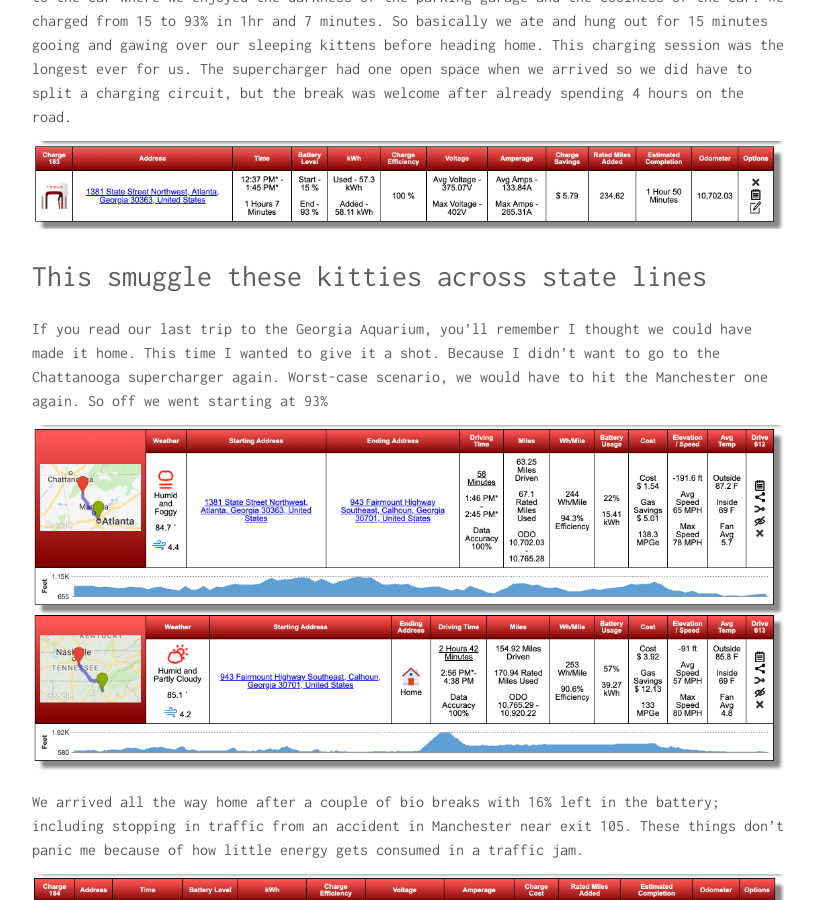
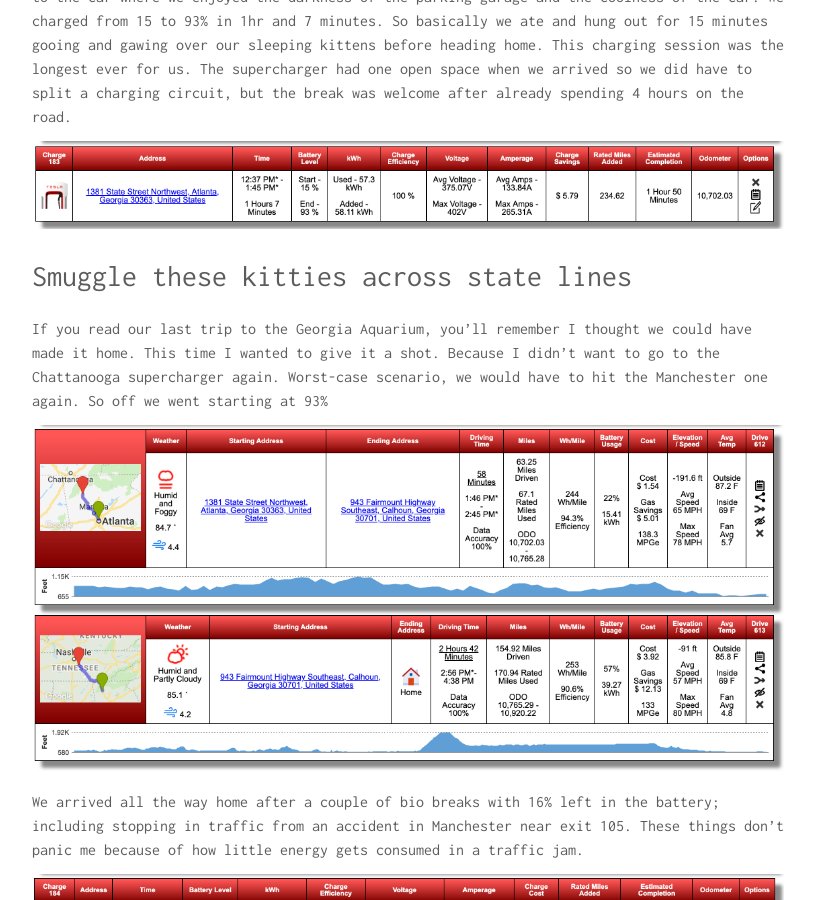
Before and after one commit to jasonamyers/jasonamyers.github.com, a Jekyll site: the page built from _posts/2019-07-20-tesla-trip-kitty-pickup.md, in a window 1280 px wide and 900 px high, scrolled down 5515 px. Shown: the whole window, without its empty margins (232-1047 px from the left). Built offline with Jekyll 4.4.1, drawn with Linux system fonts in a browser that asks for light colours.

Commit message:
Title change

```diff
--- a/_posts/2019-07-20-tesla-trip-kitty-pickup.md
+++ b/_posts/2019-07-20-tesla-trip-kitty-pickup.md
@@ -70,7 +70,7 @@
 
 ![Electron High at ATL SC]({{ site.url }}/assets/images/kitties-8-atl-sc.png)
 
-# This smuggle these kitties across state lines
+# Smuggle these kitties across state lines
 
 If you read our last trip to the Georgia Aquarium, you'll remember I thought we could have made it home.  This time I wanted to give it a shot. Because I didn't want to go to the Chattanooga supercharger again.  Worst-case scenario, we would have to hit the Manchester one again.  So off we went starting at 93%
 
```
